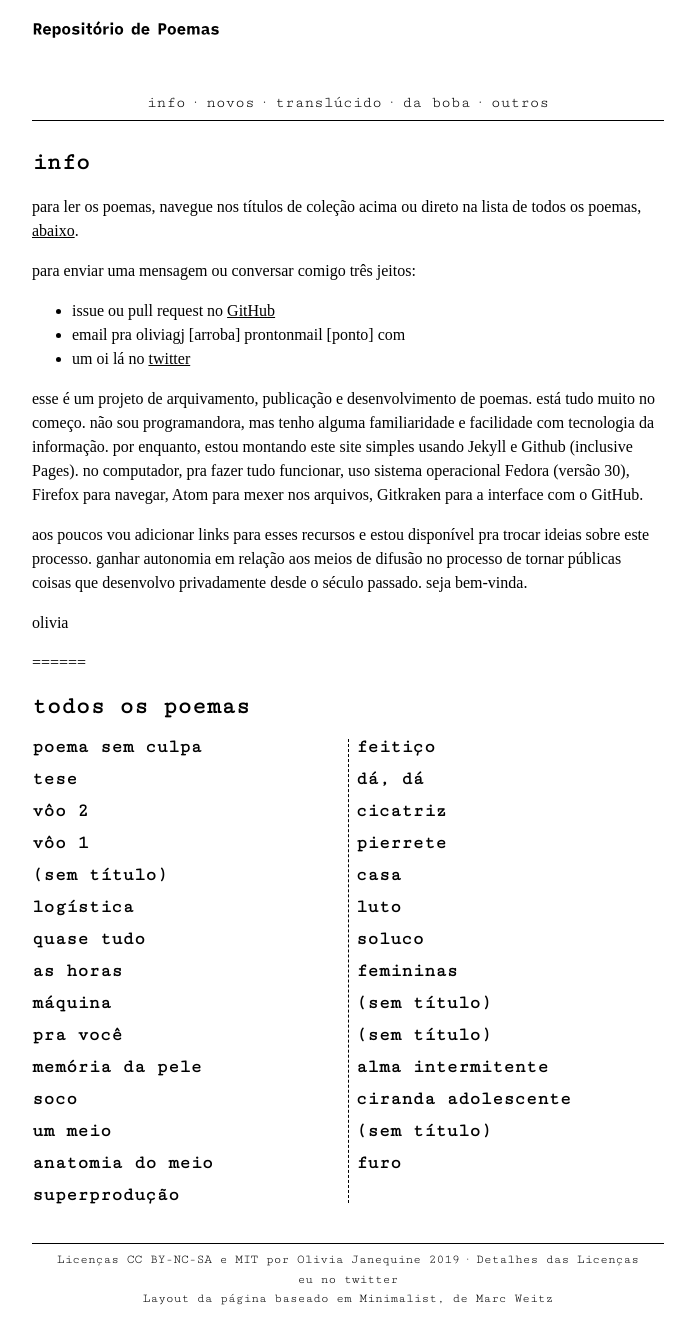
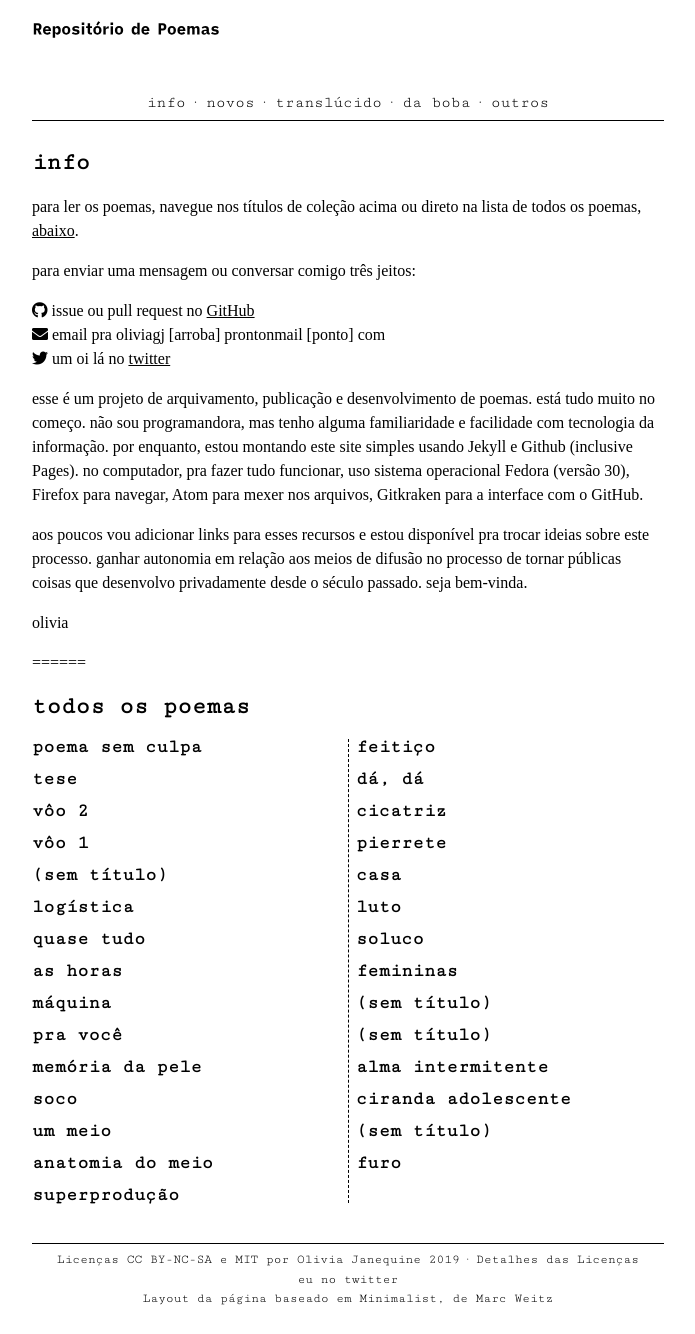
Before and after one commit to olivia-olivia/olivia-olivia.github.io, a Jekyll site: the page built from index.md, in a window 1280 px wide. Shown: the whole page, without its empty margins (292-987 px from the left). Built offline with Jekyll 4.4.1, drawn with Linux system fonts in a browser that asks for light colours; nearby versions of some CDN libraries; some web fonts are replaced.

Commit message:
ícones fofos da font-awesome :-))))

```diff
--- a/index.md
+++ b/index.md
@@ -10,9 +10,10 @@ para ler os poemas, navegue nos títulos de coleção acima ou direto na lista
 de todos os poemas, [abaixo](#todos-os-poemas).
 
 para enviar uma mensagem ou conversar comigo três jeitos:
-- issue ou pull request no [GitHub](https://github.com/olivia-olivia/olivia-olivia.github.io)
-- email pra oliviagj [arroba] prontonmail [ponto] com
-- um oi lá no [twitter](http://twitter.com/oliviagj/)
+
+<i class="fab fa-github"></i> issue ou pull request no  [GitHub](https://github.com/olivia-olivia/olivia-olivia.github.io)
+<i class="fas fa-envelope"></i> email pra oliviagj [arroba] prontonmail [ponto] com
+<i class="fab fa-twitter"></i> um oi lá no [twitter](http://twitter.com/oliviagj/)
 
 
 esse é um projeto de arquivamento, publicação e desenvolvimento de poemas.
```
